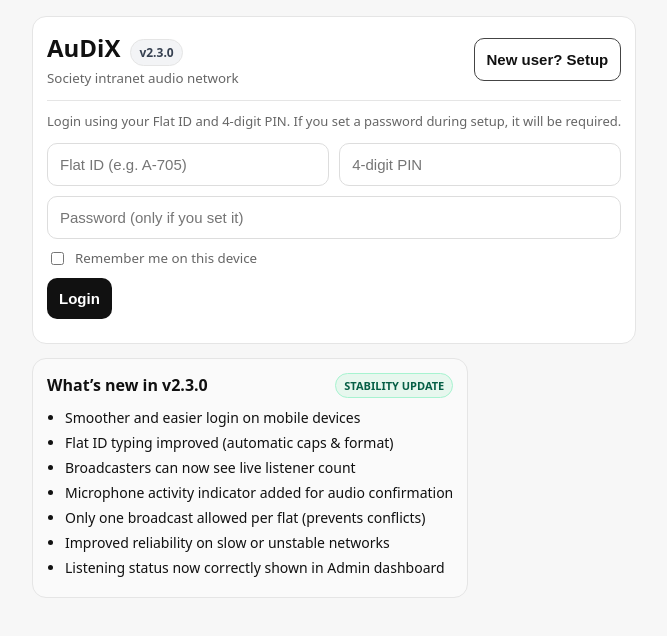
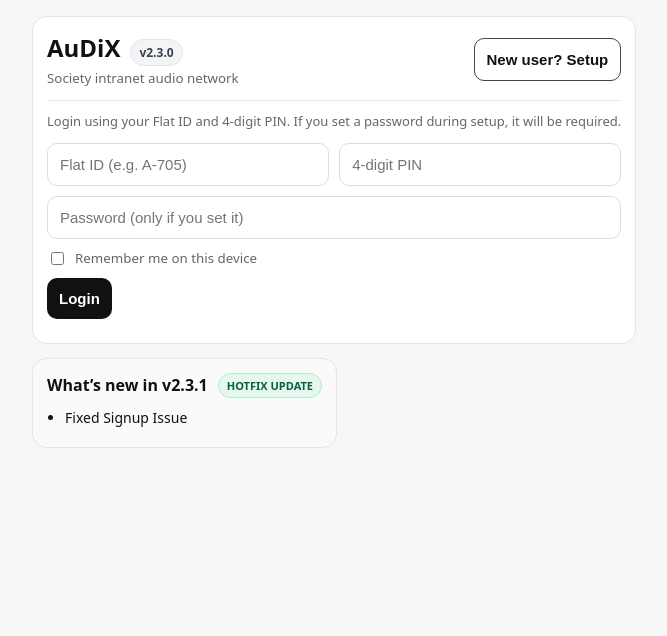
Before and after one commit to Adhrit-Verma/AuDix_User, a website: page public/login.html in a window 1280 px wide. Shown: the whole page, without its empty margins (164-831 px from the left). Drawn offline with Linux system fonts and the light colour scheme.

Commit message:
fixed signup issue

```diff
--- a/public/login.html
+++ b/public/login.html
@@ -54,18 +54,12 @@
 
     <div class="card patchCard">
       <div class="row" style="justify-content:space-between; align-items:center;">
-        <div style="font-weight:900;">What’s new in v2.3.0</div>
-        <span class="patchBadge">STABILITY UPDATE</span>
+        <div style="font-weight:900;">What’s new in v2.3.1</div>
+        <span class="patchBadge">HOTFIX UPDATE</span>
       </div>
 
       <ul class="patchList">
-        <li>Smoother and easier login on mobile devices</li>
-        <li>Flat ID typing improved (automatic caps & format)</li>
-        <li>Broadcasters can now see live listener count</li>
-        <li>Microphone activity indicator added for audio confirmation</li>
-        <li>Only one broadcast allowed per flat (prevents conflicts)</li>
-        <li>Improved reliability on slow or unstable networks</li>
-        <li>Listening status now correctly shown in Admin dashboard</li>
+        <li>Fixed Signup Issue</li>
       </ul>
     </div>
 
```
